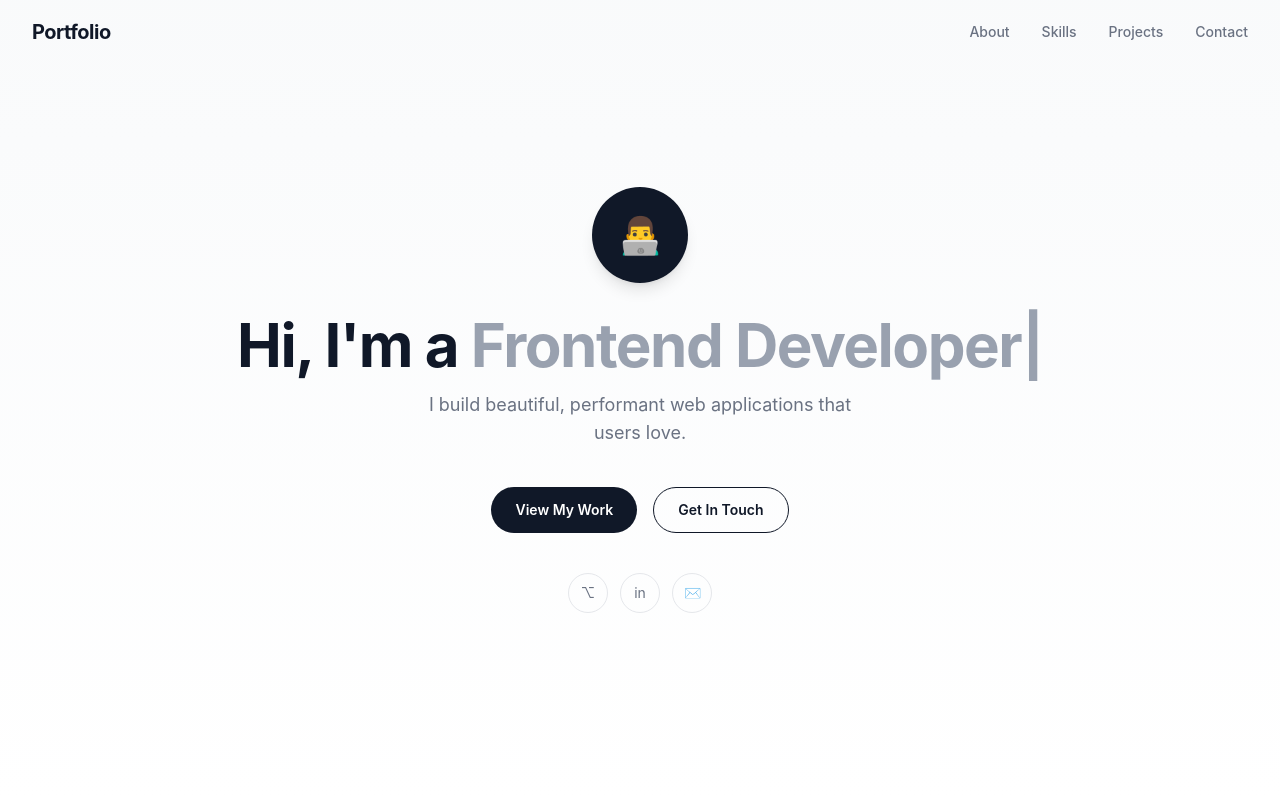
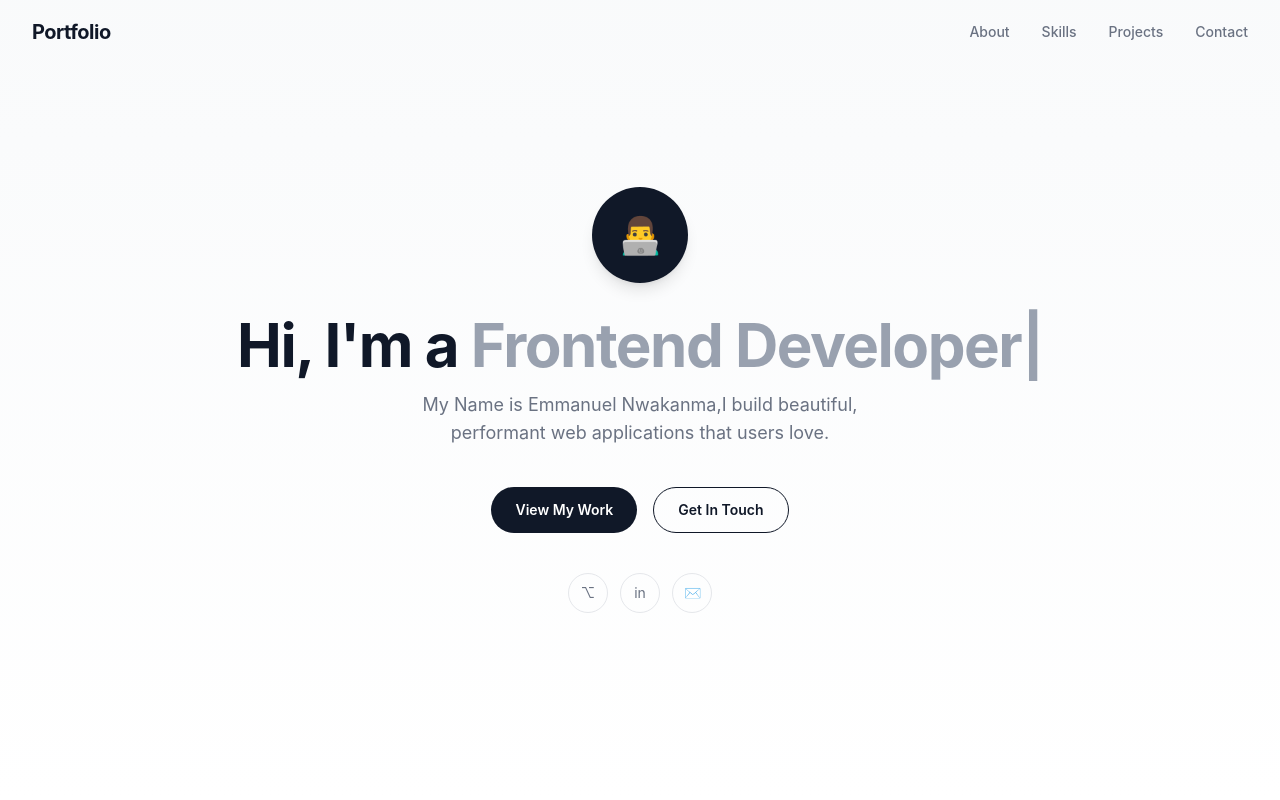
Before and after one commit to NwakanmaEmmanuel/Portfolio-Website, a React (Vite) app: page / in a window 1280 px wide. Shown: the top 800 px of the page. Built offline with nearby package versions, Linux system fonts and the light colour scheme.

Commit message:
made changes to my hero section to add name description

```diff
--- a/src/components/Hero.jsx
+++ b/src/components/Hero.jsx
@@ -34,7 +34,7 @@ export default function Hero() {
       </h1>
 
       <p className="text-gray-500 text-lg max-w-md mb-10">
-        I build beautiful, performant web applications that users love.
+        My Name is Emmanuel Nwakanma,I build beautiful, performant web applications that users love.
       </p>
 
       {/* Buttons */}
```
